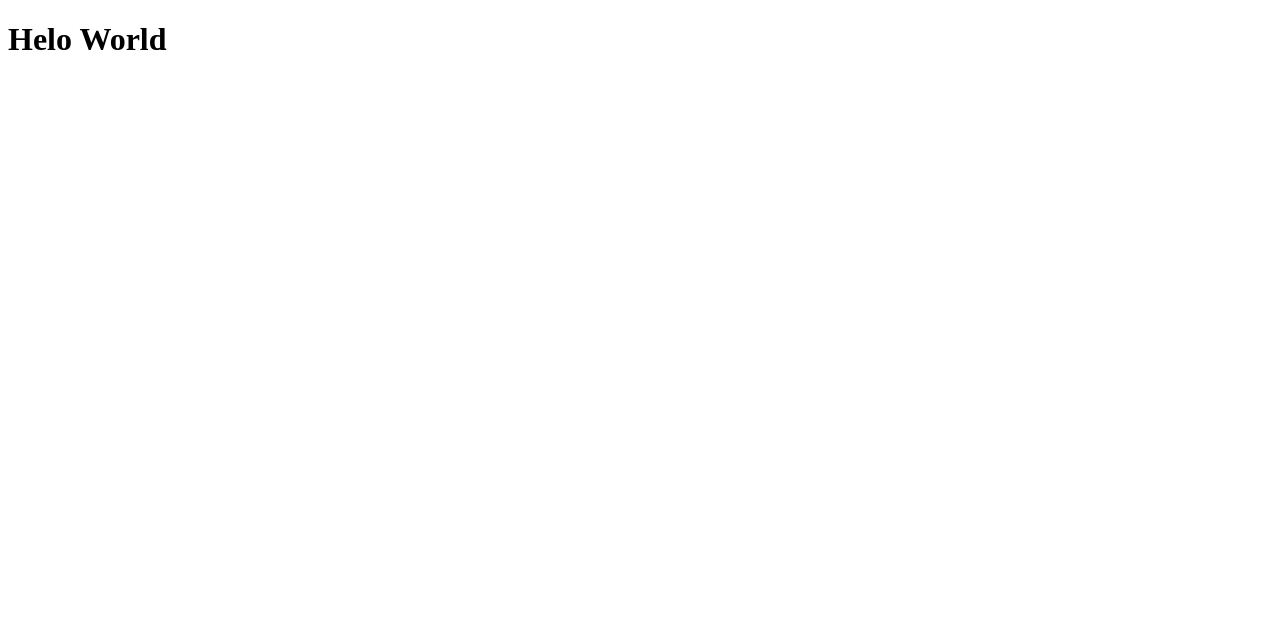
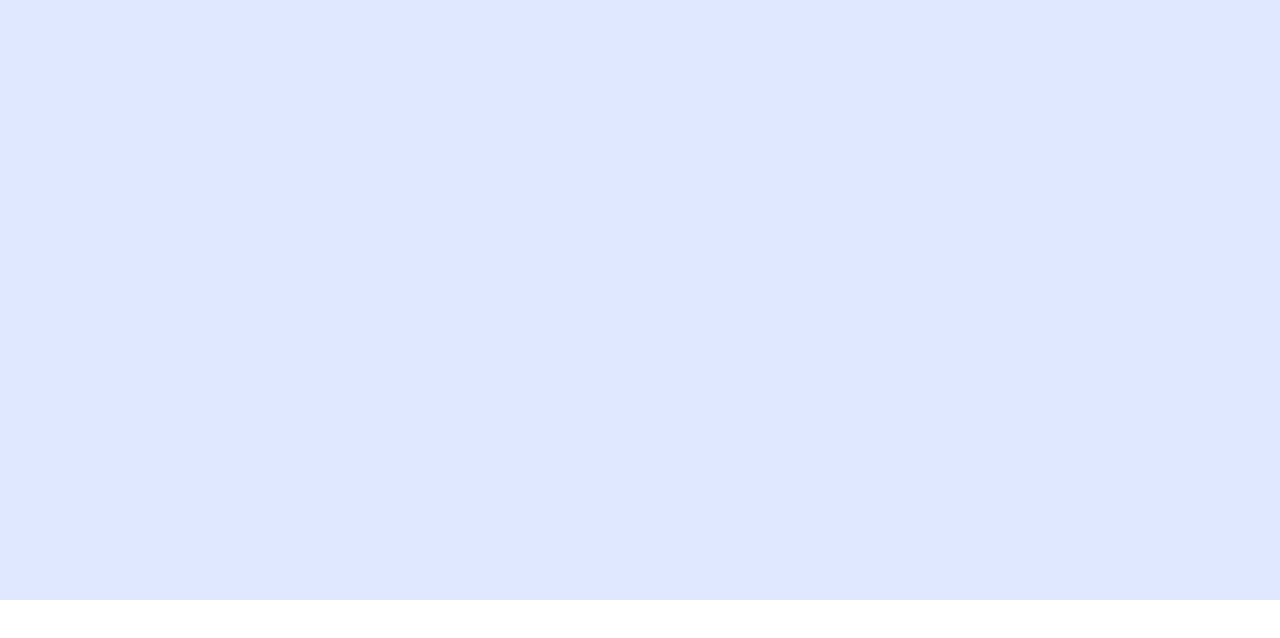
Before and after one commit to mobak88/Order-summary-component, a React (Vite) app: page / in a window 1280 px wide. Shown: the top 638 px of the page. Built offline with nearby package versions, Linux system fonts and the light colour scheme; the HTML template or start-up script is replaced by a standard one.

Commit message:
Working on card

```diff
--- a/index.html
+++ b/index.html
@@ -2,9 +2,15 @@
 <html lang="en">
   <head>
     <meta charset="UTF-8" />
-    <link rel="icon" type="image/svg+xml" href="/src/favicon.svg" />
+    <link rel="icon" type="image/svg+xml" href="src\assets\favicon-32x32.png" />
     <meta name="viewport" content="width=device-width, initial-scale=1.0" />
-    <title>Vite App</title>
+    <link rel="preconnect" href="https://fonts.googleapis.com" />
+    <link rel="preconnect" href="https://fonts.gstatic.com" crossorigin />
+    <link
+      href="https://fonts.googleapis.com/css2?family=Red+Hat+Display:wght@500;700;900&display=swap"
+      rel="stylesheet"
+    />
+    <title>Order summary component</title>
   </head>
   <body>
     <div id="root"></div>
--- a/package.json
+++ b/package.json
@@ -8,7 +8,8 @@
   },
   "dependencies": {
     "react": "^17.0.0",
-    "react-dom": "^17.0.0"
+    "react-dom": "^17.0.0",
+    "styled-components": "^5.3.3"
   },
   "devDependencies": {
     "@vitejs/plugin-react": "^1.0.0",
--- a/src/App.jsx
+++ b/src/App.jsx
@@ -1,8 +1,16 @@
+import GlobalStyle from './GlobalStyles';
+import Theme from './Theme';
+import Card from './components/Card';
+import Background from './components/Background';
+
 function App() {
   return (
-    <div className='App'>
-      <h1>Helo World</h1>
-    </div>
+    <Theme>
+      <GlobalStyle />
+      <Background>
+        <Card />
+      </Background>
+    </Theme>
   );
 }
 
--- /dev/null
+++ b/src/GlobalStyles.jsx
@@ -0,0 +1,20 @@
+// globalStyles.js
+import { createGlobalStyle } from 'styled-components';
+
+const GlobalStyle = createGlobalStyle`
+  * {
+    margin: 0;
+    padding: 0;
+    box-sizing: border-box;
+  }
+
+  body {
+    font-family: 'Red Hat Display', sans-serif;
+  }
+
+  p {
+      font-size: 16px;
+  }
+`;
+
+export default GlobalStyle;
--- /dev/null
+++ b/src/Theme.jsx
@@ -0,0 +1,18 @@
+import React from 'react';
+import { ThemeProvider } from 'styled-components';
+
+const theme = {
+  colors: {
+    paleBlue: 'hsl(225, 100%, 94%)',
+    brightBlue: 'hsl(245, 75%, 52%)',
+    veryPaleBlue: 'hsl(225, 100%, 98%)',
+    desaturatedBlue: 'hsl(224, 23%, 55%)',
+    darkBlue: 'hsl(223, 47%, 23%)',
+  },
+};
+
+const Theme = ({ children }) => (
+  <ThemeProvider theme={theme}>{children}</ThemeProvider>
+);
+
+export default Theme;
--- /dev/null
+++ b/src/components/Background.jsx
@@ -0,0 +1,8 @@
+import React from 'react';
+import StyledBackground from './Background.styled';
+
+const Background = () => {
+  return <StyledBackground></StyledBackground>;
+};
+
+export default Background;
--- /dev/null
+++ b/src/components/Background.styled.jsx
@@ -0,0 +1,12 @@
+import styled from 'styled-components';
+
+const StyledBackground = styled.div`
+  height: 600px;
+  width: 100vw;
+  background-color: ${(props) => props.theme.colors.paleBlue};
+  display: flex;
+  justify-content: center;
+  align-items: center;
+`;
+
+export default StyledBackground;
--- /dev/null
+++ b/src/components/Card.jsx
@@ -0,0 +1,21 @@
+import React from 'react';
+import styled from 'styled-components';
+
+import StyledCard from './Card.style';
+
+const StyledCardImage = styled.div`
+  background-image: url('src/assets/illustration-hero.svg');
+  height: 200px;
+  width: 100%;
+`;
+
+const Card = () => {
+  return (
+    <StyledCard>
+      <StyledCardImage />
+      <h1>Test</h1>
+    </StyledCard>
+  );
+};
+
+export default Card;
--- /dev/null
+++ b/src/components/Card.style.jsx
@@ -0,0 +1,13 @@
+import styled from 'styled-components';
+
+const StyledCard = styled.div`
+  width: 90vw;
+  border-radius: 20px;
+  background-color: #fff;
+  height: 500px;
+  display: flex;
+  align-items: center;
+  flex-direction: column;
+`;
+
+export default StyledCard;
```
Also changed, not shown: 2 other files (tests, documents, lock files or other folders).
